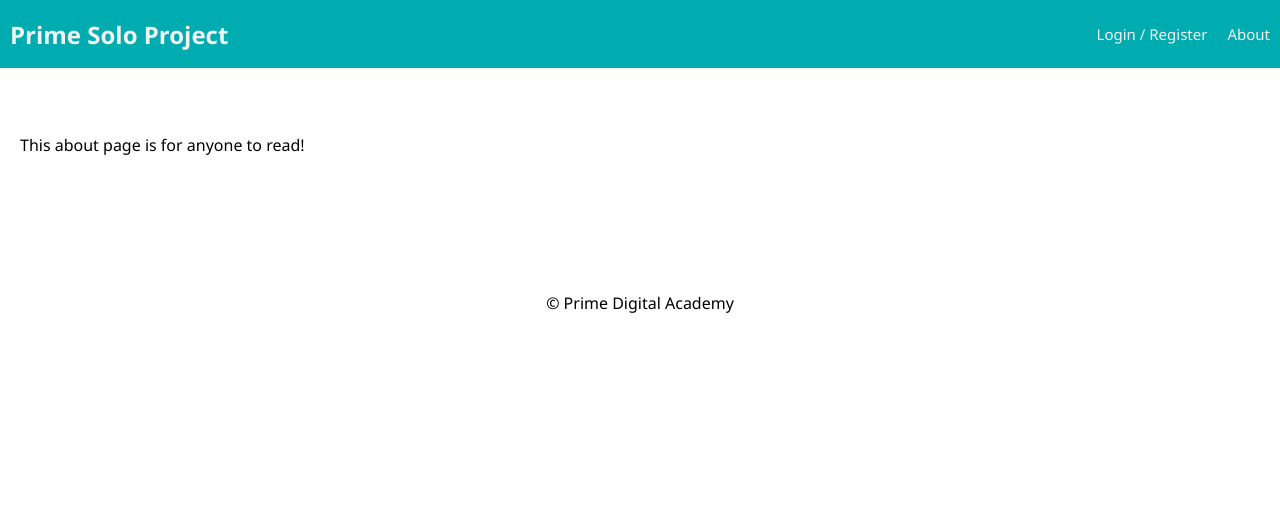
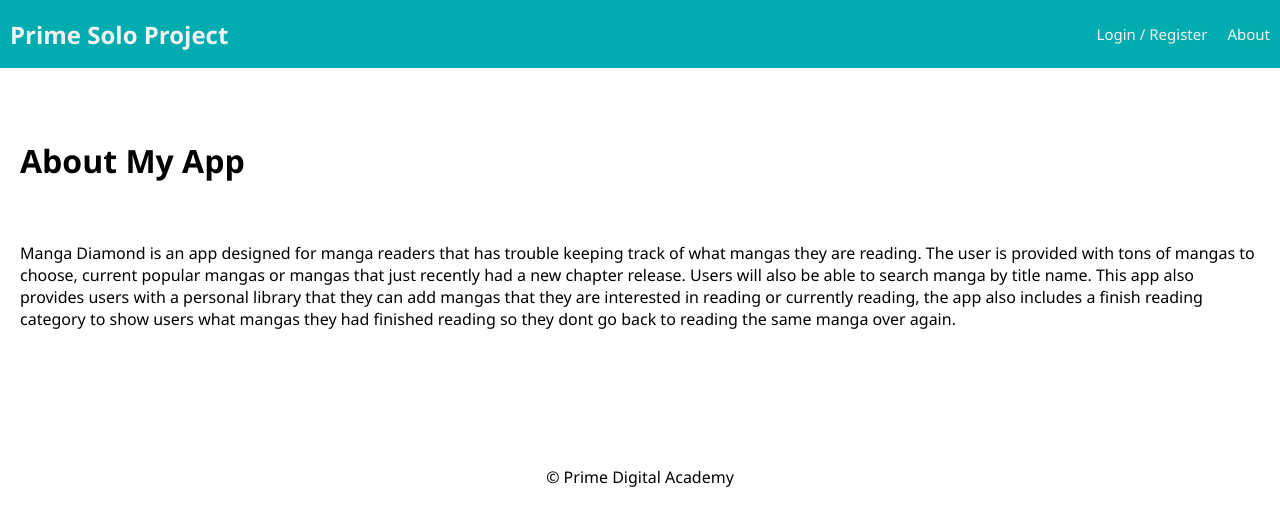
Before and after one commit to Touathi/prime-solo-project-DiaManga, a React (Create React App) app: page /#/about in a window 1280 px wide. Shown: the top 526 px of the page. Built offline with nearby package versions, Linux system fonts and the light colour scheme; no server answers.

Commit message:
npm installed, and wrote about my app in the AboutPage components

```diff
--- a/package.json
+++ b/package.json
@@ -2,7 +2,7 @@
   "name": "prime-solo-project",
   "version": "0.1.0",
   "private": true,
-  "proxy": "http://localhost:5000",
+  "proxy": "http://localhost:5000/",
   "engines": {
     "node": "18.x"
   },
@@ -10,7 +10,7 @@
     "axios": "^0.21.1",
     "bcryptjs": "^2.4.3",
     "cookie-session": "^2.0.0",
-    "dotenv": "^16.0.3",
+    "dotenv": "^16.3.1",
     "express": "^4.17.1",
     "passport": "^0.4.1",
     "passport-local": "^1.0.0",
--- a/src/components/AboutPage/AboutPage.jsx
+++ b/src/components/AboutPage/AboutPage.jsx
@@ -9,7 +9,18 @@ function AboutPage() {
   return (
     <div className="container">
       <div>
-        <p>This about page is for anyone to read!</p>
+        <h1>About My App</h1>
+
+        <br></br>
+
+        <p>
+          Manga Diamond is an app designed for manga readers that has trouble keeping track of what mangas they are reading.
+          The user is provided with tons of mangas to choose, current popular mangas or mangas
+          that just recently had a new chapter release. Users will also be able to search manga by title name.
+          This app also provides users with a personal library that they can add mangas that they are interested in reading or
+          currently reading, the app also includes a finish reading category to show users what mangas they
+          had finished reading so they dont go back to reading the same manga over again.
+        </p>
       </div>
     </div>
   );
```
